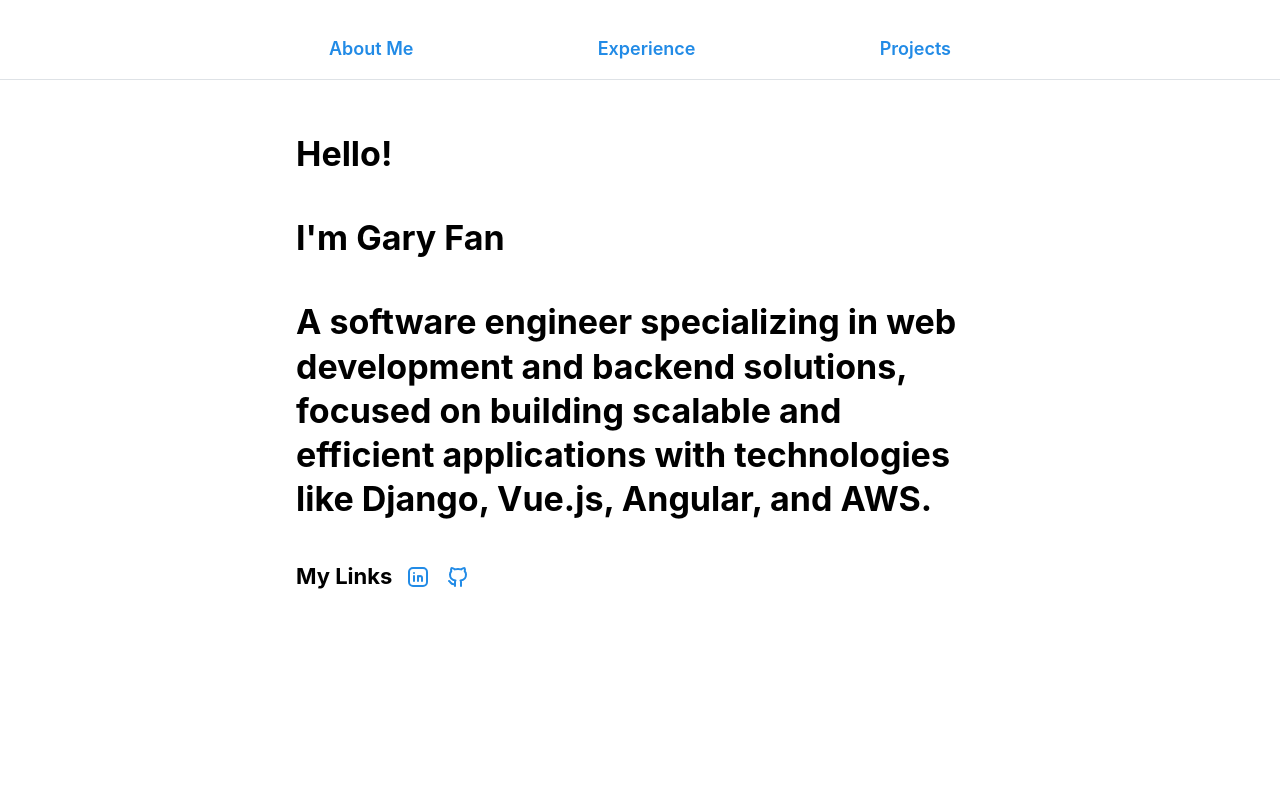
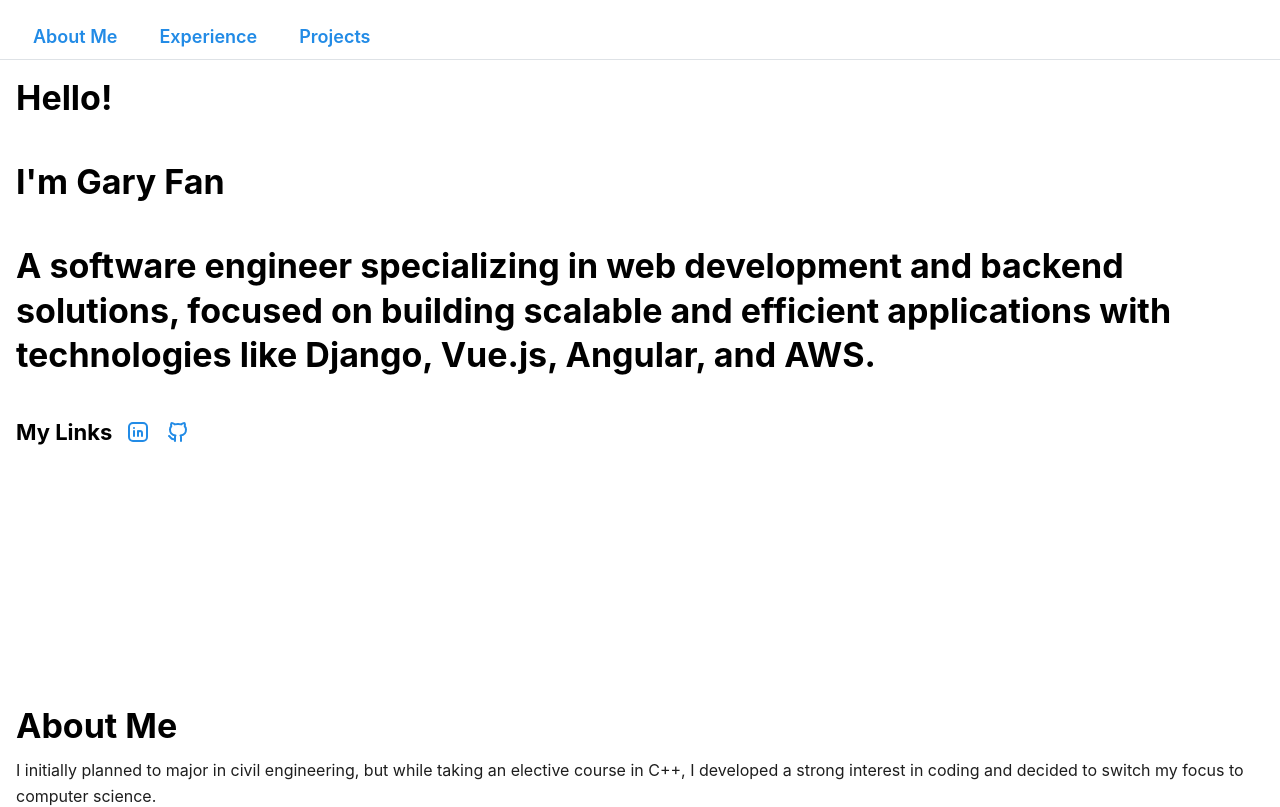
Before and after one commit to garyfan1/my_first_react, a React (Vite) app: page / in a window 1280 px wide. Shown: the top 807 px of the page. Built offline with nearby package versions, Linux system fonts and the light colour scheme.

Commit message:
fix rebase conflict

```diff
--- a/src/App.tsx
+++ b/src/App.tsx
@@ -49,8 +49,8 @@ function App() {
 
   return (
     <MantineProvider theme={theme}>
-      <AppShell header={{ height: { base: 50, sm: 80 } }} padding="lg">
-        <AppShell.Header p={{ base: "md", sm: "xl" }}>
+      <AppShell header={{ height: 60 }} padding="md">
+        <AppShell.Header>
           <MyHeader
             scrollToAboutMe={scrollToAboutMe}
             scrollToExperience={scrollToExperience}
@@ -59,8 +59,6 @@ function App() {
         </AppShell.Header>
 
         <AppShell.Main>
-          <Container size="sm">
-          <Space h={32} />
             <Hello/>
             <Space h={256} />
             <AboutMe ref={aboutMeRef} />
@@ -68,7 +66,6 @@ function App() {
             <Experience ref={experieceRef} />
             <Space h={32} />
             <Projects ref={projectsRef} />
-          </Container>
         </AppShell.Main>
       </AppShell>
     </MantineProvider>
--- a/src/header.tsx
+++ b/src/header.tsx
@@ -1,11 +1,10 @@
-import { Container, Group, Button } from "@mantine/core";
+import { Container, Group, Button, Flex } from "@mantine/core";
 
 const MyHeader = ({ ...props }) => {
   const { scrollToAboutMe, scrollToExperience, scrollToProjects } = props;
   return (
     <>
-      <Container visibleFrom="xs" size="sm">
-        <Group px={20} justify="space-between">
+        <Group p={20}>
           <Button
             size="compact-lg"
             onClick={scrollToAboutMe}
@@ -28,33 +27,6 @@ const MyHeader = ({ ...props }) => {
             Projects
           </Button>
         </Group>
-      </Container>
-
-      <Container hiddenFrom="xs" size="xs">
-        <Group gap="xs" px={10} justify="space-between">
-          <Button
-            size="compact-sm"
-            onClick={scrollToAboutMe}
-            variant="transparent"
-          >
-            About Me
-          </Button>
-          <Button
-            size="compact-sm"
-            onClick={scrollToExperience}
-            variant="transparent"
-          >
-            Experience
-          </Button>
-          <Button
-            size="compact-sm"
-            onClick={scrollToProjects}
-            variant="transparent"
-          >
-            Projects
-          </Button>
-        </Group>
-      </Container>
     </>
   );
 };
```
